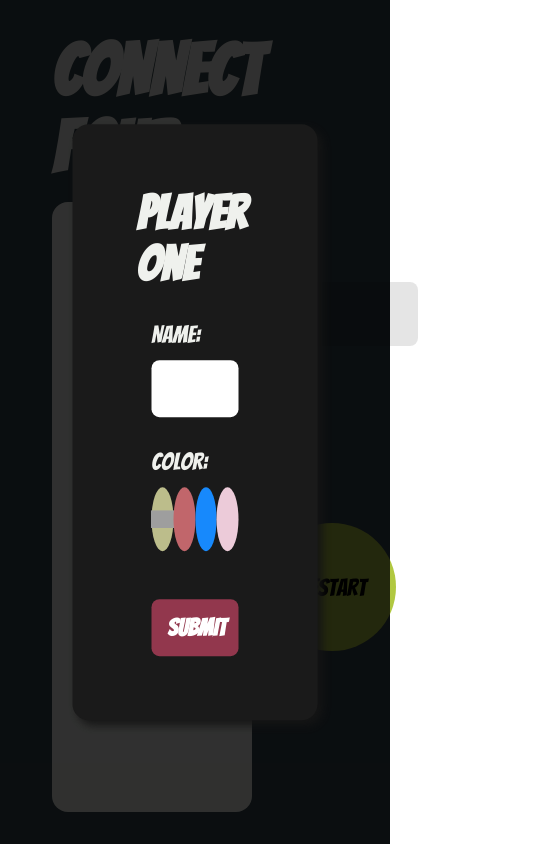
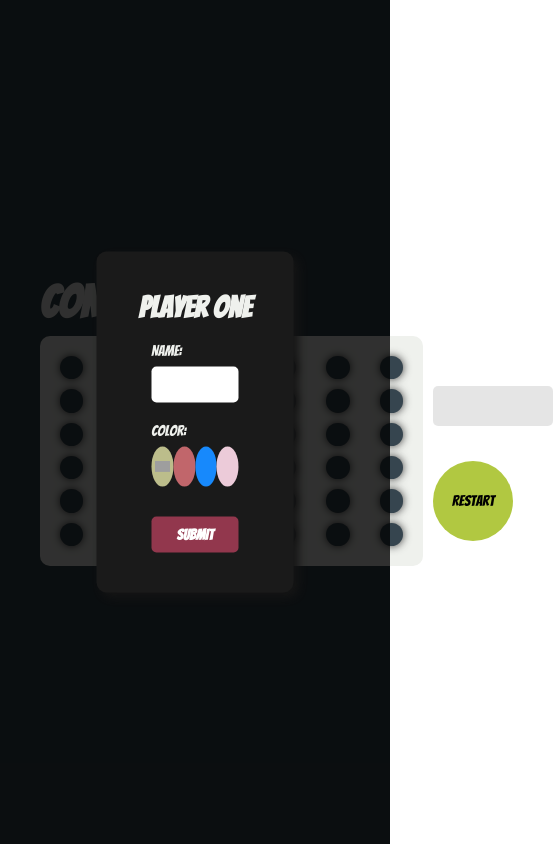
Before and after one commit to aymanhajjar/Connect-Four, a React (Create React App) app: page / in a window 390 px wide. Shown: the whole page, 553 px wide, since content can reach past the window. Built offline with nearby package versions, Linux system fonts and the light colour scheme; grey boxes are pictures that could not be loaded.

Commit message:
added responsiveness

```diff
--- a/src/components/Board/Board.module.scss
+++ b/src/components/Board/Board.module.scss
@@ -2,11 +2,12 @@
   background-color: #eff1ed;
   padding: 1rem;
   box-sizing: border-box;
-  height: 100%;
-  width: 70%;
+  //   height: 100%;
+  //   width: 70%;
   display: flex;
-  justify-content: space-between;
+  //   justify-content: space-between;
   border-radius: 1rem;
+  gap: 1rem;
 }
 
 .containerEnd {
@@ -16,7 +17,9 @@
 }
 
 .slot {
-  height: 15%;
+  height: 6vw;
+  width: 6vw;
+  aspect-ratio: 1/1;
   background-color: #36454f;
   border-radius: 50%;
   transition: all 0.2s;
@@ -30,7 +33,8 @@
   height: 100%;
   padding: 1rem;
   box-sizing: border-box;
-  width: 14%;
+  gap: 1rem;
+  //   width: 14%;
   transition: all 0.2s;
   border-radius: 0.5rem;
   cursor: pointer;
--- a/src/components/Game/Game.module.scss
+++ b/src/components/Game/Game.module.scss
@@ -12,7 +12,7 @@
 
 .content {
   display: flex;
-  height: 80%;
+  //   height: 80%;
   gap: 1rem;
 }
 
--- a/src/index.css
+++ b/src/index.css
@@ -22,3 +22,21 @@ code {
   font-family: source-code-pro, Menlo, Monaco, Consolas, "Courier New",
     monospace;
 }
+
+@media only screen and (max-width: 1600px) {
+  html {
+    font-size: 14px;
+  }
+}
+
+@media only screen and (max-width: 1400px) {
+  html {
+    font-size: 12px;
+  }
+}
+
+@media only screen and (max-width: 1100px) {
+  html {
+    font-size: 10px;
+  }
+}
```
